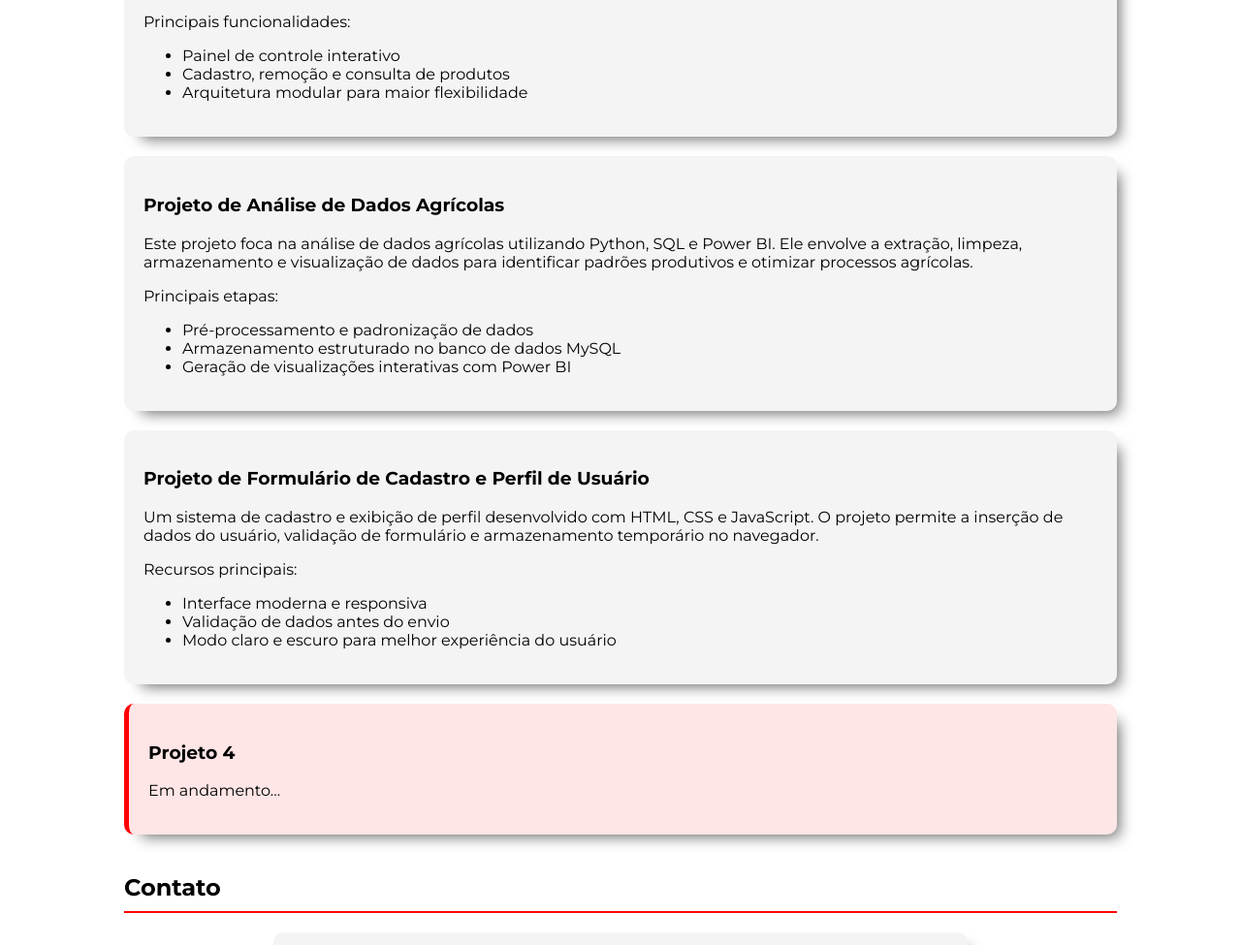
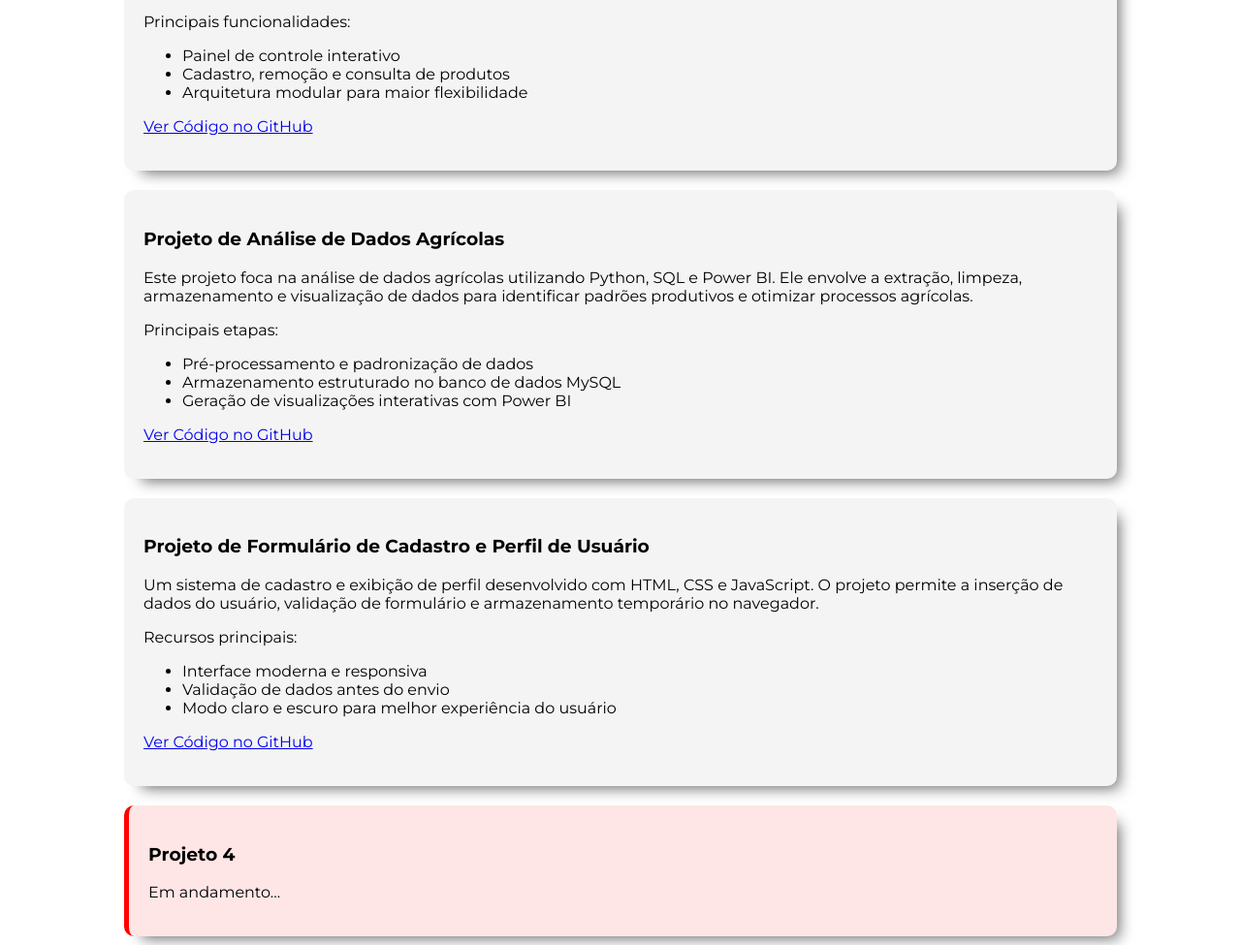
Before and after one commit to PedroBN04/Portfolio, a plain HTML site: page index.html in a window 1280 px wide. Shown: the part 952-1927 px from the top of the page at 97% size. Drawn offline with Linux system fonts and the light colour scheme.

Commit message:
Update index.html

```diff
--- a/index.html
+++ b/index.html
@@ -59,6 +59,7 @@
                       <li>Cadastro, remoção e consulta de produtos</li>
                       <li>Arquitetura modular para maior flexibilidade</li>
                   </ul>
+                  <a href="https://github.com/PedroBN04/Controle_Estoque" target="_blank">Ver Código no GitHub</a>
               </p>
           </article>
 
@@ -71,6 +72,7 @@
                       <li>Armazenamento estruturado no banco de dados MySQL</li>
                       <li>Geração de visualizações interativas com Power BI</li>
                   </ul>
+                  <a href="https://github.com/PedroBN04/Analise-de-Dados" target="_blank">Ver Código no GitHub</a>
               </p>
           </article>
 
@@ -83,6 +85,7 @@
                       <li>Validação de dados antes do envio</li>
                       <li>Modo claro e escuro para melhor experiência do usuário</li>
                   </ul>
+                 <a href="https://github.com/PedroBN04/Formulario" target="_blank">Ver Código no GitHub</a>
               </p>
           </article>
 
```
